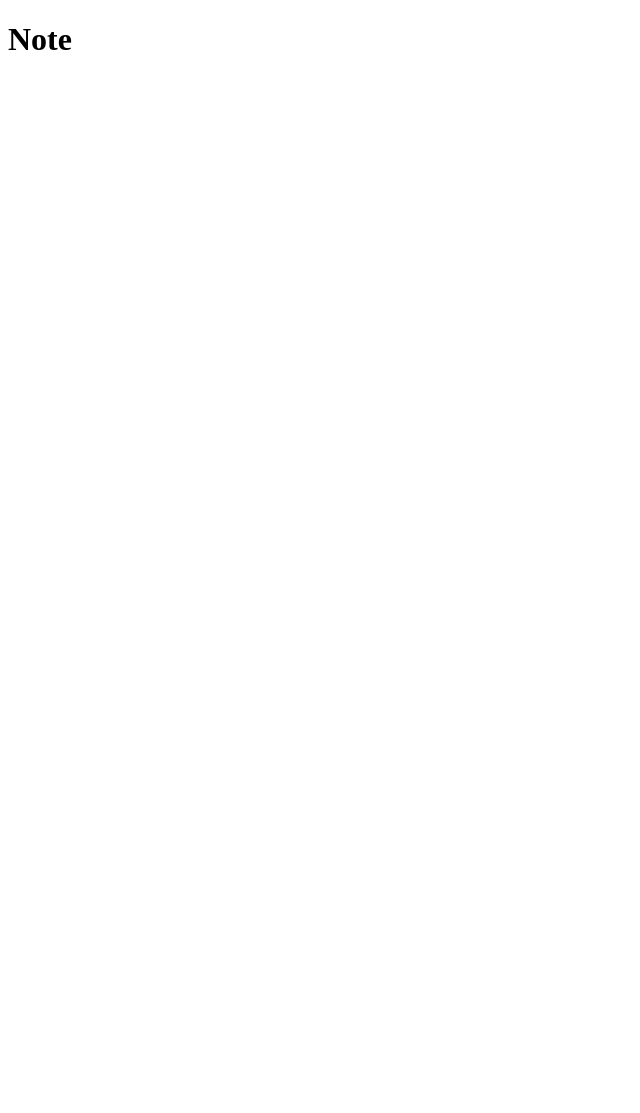
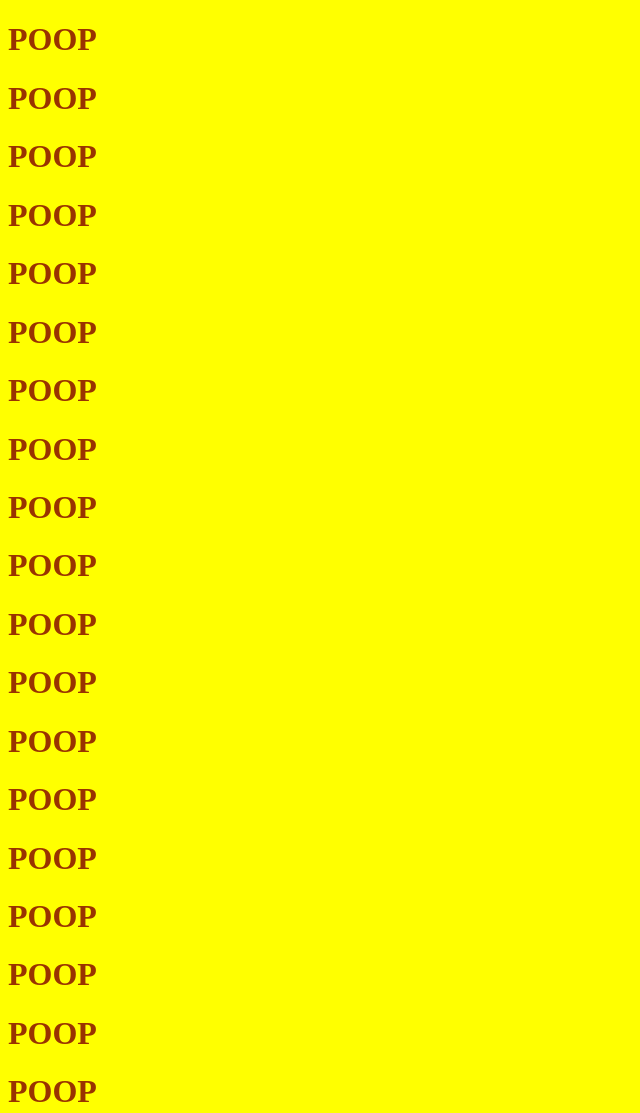
Before and after one commit to Jonathan-Taylor5/first-thing, a plain HTML site: page CSS/0.00_CSSsetup.html in a window 1280 px wide. Shown: the whole page, without its empty margins (0-640 px from the left). Before the commit the page ends 800 px from the top, so only its background shows below. Drawn offline with Linux system fonts and the light colour scheme.

Commit message:
first commit

```diff
--- a/CSS/0.00_CSSsetup.css
+++ b/CSS/0.00_CSSsetup.css
@@ -1,3 +1,6 @@
 body{
-	background-color: #D3D3D3
+	background:  #ffff00
 }
+h1{
+	color: 	#993300
+}
--- a/CSS/0.00_CSSsetup.html
+++ b/CSS/0.00_CSSsetup.html
@@ -1,12 +1,28 @@
 <!DOCTYPE html>
 <html>
 <head>
-<link rel="stylesheet" type="text/css" href="CSSsetup.css">
+<link rel="stylesheet" type="text/css" href="0.00_CSSsetup.css">
 	<title>CSS setup</title>
 </head>
 <body>
-<h1>Note</h1>
-
-
+<h1>POOP</h1>
+<h1>POOP</h1>
+<h1>POOP</h1>
+<h1>POOP</h1>
+<h1>POOP</h1>
+<h1>POOP</h1>
+<h1>POOP</h1>
+<h1>POOP</h1>
+<h1>POOP</h1>
+<h1>POOP</h1>
+<h1>POOP</h1>
+<h1>POOP</h1>
+<h1>POOP</h1>
+<h1>POOP</h1>
+<h1>POOP</h1>
+<h1>POOP</h1>
+<h1>POOP</h1>
+<h1>POOP</h1>
+<h1>POOP</h1>
 </body>
 </html>
--- /dev/null
+++ b/CSS/0.01_CSSclasses.css
@@ -0,0 +1,19 @@
+body {
+	background-color: #000066
+}
+
+.bd {
+	background-color: #333333
+}
+
+.bp {
+	color: #cccccc
+}
+
+.sd {
+	background-color: #cccccc
+}
+
+.sp {
+	color: #333333
+}
```
Also changed, not shown: CSS/0.01_CSSclasses.html (added, +24 -0 lines).
